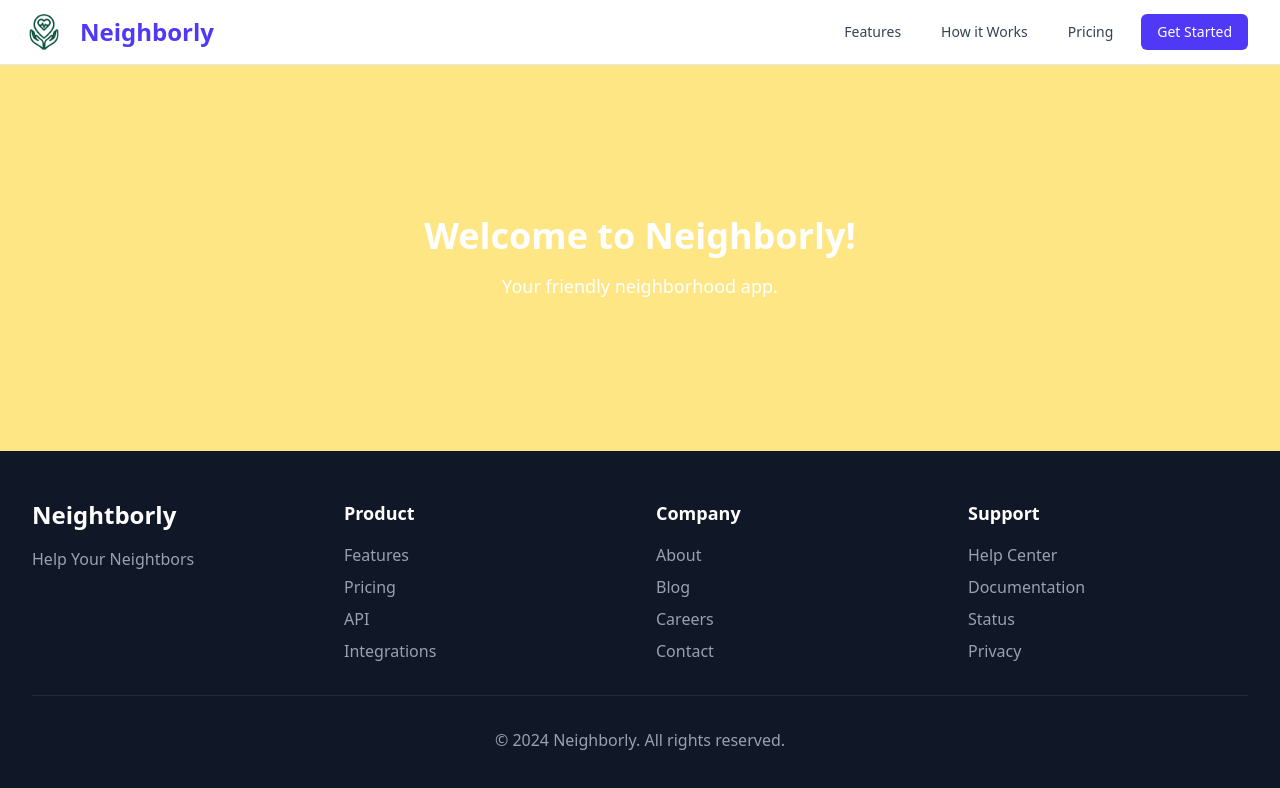
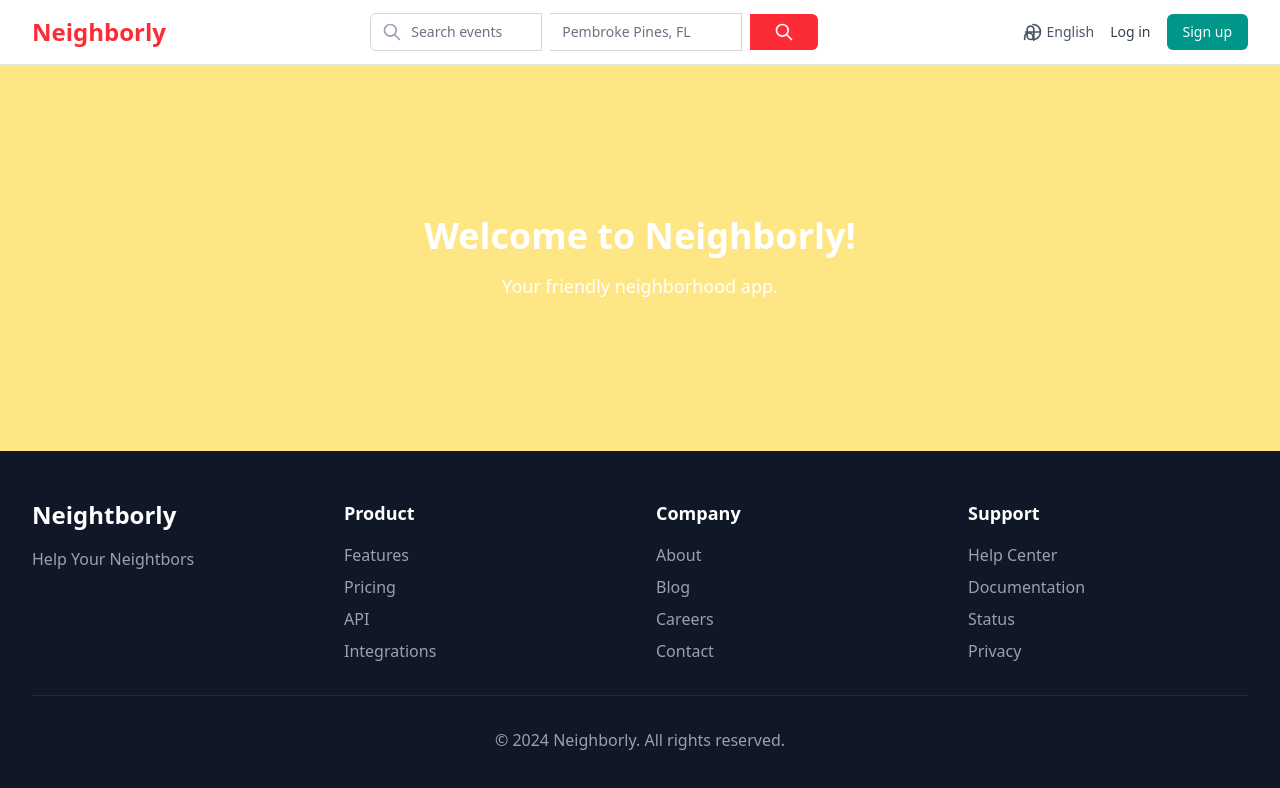
Before and after one commit to alexdreyesz/Neighborly, a React (Vite) app in the folder frontend/: page / in a window 1280 px wide. Shown: the top 788 px of the page. Built offline with nearby package versions, Linux system fonts and the light colour scheme.

Commit message:
Improved Scalability

```diff
--- a/frontend/src/App.tsx
+++ b/frontend/src/App.tsx
@@ -1,19 +1,17 @@
-import Header from './components/Header.tsx'
-import Footer from './components/Footer.tsx'
+import { BrowserRouter, Routes, Route } from "react-router-dom"
+import { Landing, UserProfile, Onboarding  } from "./pages"
+import PagesURL from "./router/routes"
 
 function App() {
 
   return (
-    <div className="h-screen w-screen flex flex-col overflow-auto">
-      <Header />
-
-      <div className="h-600 bg-amber-200 flex flex-col justify-center items-center space-y-4">
-        <h1 className="text-4xl font-bold text-white">Welcome to Neighborly!</h1>
-        <p className="text-lg text-white">Your friendly neighborhood app.</p>
-      </div>
-
-      <Footer />
-    </div>
+    <BrowserRouter>
+      <Routes>
+        <Route path={PagesURL.Landing} element={<Landing />} />
+        <Route path={PagesURL.Onboarding} element={<Onboarding />} />
+        <Route path={PagesURL.UserProfile} element={<UserProfile />} />
+      </Routes>
+    </BrowserRouter>
   )
 }
 
--- a/frontend/src/components/Header.tsx
+++ b/frontend/src/components/Header.tsx
@@ -1,38 +1,65 @@
-import Logo from '../../src/assets/icons/logo.png';
+
 
 export default function Navbar() {
     return (
-        <nav className="bg-white/80 backdrop-blur-md border-b border-gray-200 sticky top-0 z-50">
-            {/* Navbar Container */}
+        <nav className="bg-white border-b border-gray-200 sticky top-0 z-50">
             <div className="max-w-7xl mx-auto px-4 sm:px-6 lg:px-8">
                 <div className="flex justify-between items-center h-16">
                     {/* Logo */}
-                    <div className="flex items-center justify-center">
-                        {/* Logo Image */}
-                        <div className="flex-shrink-0 relative right-3">
-                            <img src={Logo} alt="QtrackeR Logo" className="h-12 w-12" />
-                        </div>
-
-                        {/* Logo Text */}
+                    <div className="flex items-center">
                         <div className="flex-shrink-0">
-                            <h1 className="text-2xl font-bold text-indigo-600">Neighborly</h1>
+                            <h1 className="text-2xl font-bold text-red-500">Neighborly</h1>
                         </div>
                     </div>
 
-                    <div className="hidden md:block">
-                        <div className="ml-10 flex items-baseline space-x-4">
-                            <a href="#features" className="text-gray-700 hover:text-indigo-600 px-3 py-2 rounded-md text-sm font-medium transition-colors">Features</a>
-                            <a href="#how-it-works" className="text-gray-700 hover:text-indigo-600 px-3 py-2 rounded-md text-sm font-medium transition-colors">How it Works</a>
-                            <a href="#pricing" className="text-gray-700 hover:text-indigo-600 px-3 py-2 rounded-md text-sm font-medium transition-colors">Pricing</a>
-                            <button className="bg-indigo-600 hover:bg-indigo-700 text-white px-4 py-2 rounded-md text-sm font-medium transition-colors">Get Started</button>
+                    {/* Search and Location Section */}
+                    <div className="flex items-center space-x-2 flex-1 max-w-md mx-8">
+                        {/* Search Input */}
+                        <div className="relative flex-1">
+                            <div className="absolute inset-y-0 left-0 pl-3 flex items-center pointer-events-none">
+                                <svg className="h-5 w-5 text-gray-400" fill="none" viewBox="0 0 24 24" stroke="currentColor">
+                                    <path strokeLinecap="round" strokeLinejoin="round" strokeWidth={2} d="M21 21l-6-6m2-5a7 7 0 11-14 0 7 7 0 0114 0z" />
+                                </svg>
+                            </div>
+                            <input
+                                type="text"
+                                placeholder="Search events"
+                                className="block w-full pl-10 pr-3 py-2 border border-gray-300 rounded-l-md leading-5 bg-white placeholder-gray-500 focus:outline-none focus:placeholder-gray-400 focus:ring-1 focus:ring-red-500 focus:border-red-500 text-sm"
+                            />
                         </div>
+
+                        {/* Location Input */}
+                        <div className="relative">
+                            <input
+                                type="text"
+                                placeholder="Pembroke Pines, FL"
+                                className="block w-48 px-3 py-2 border-t border-b border-r border-gray-300 leading-5 bg-white placeholder-gray-500 focus:outline-none focus:placeholder-gray-400 focus:ring-1 focus:ring-red-500 focus:border-red-500 text-sm"
+                            />
+                        </div>
+
+                        {/* Search Button */}
+                        <button className="bg-red-500 hover:bg-red-600 text-white px-6 py-2 rounded-r-md text-sm font-medium transition-colors">
+                            <svg className="h-5 w-5" fill="none" viewBox="0 0 24 24" stroke="currentColor">
+                                <path strokeLinecap="round" strokeLinejoin="round" strokeWidth={2} d="M21 21l-6-6m2-5a7 7 0 11-14 0 7 7 0 0114 0z" />
+                            </svg>
+                        </button>
                     </div>
 
-                    <div className="md:hidden">
-                        <button className="text-gray-700 hover:text-indigo-600">
-                            <svg className="h-6 w-6" fill="none" viewBox="0 0 24 24" stroke="currentColor">
-                                <path strokeLinecap="round" strokeLinejoin="round" strokeWidth={2} d="M4 6h16M4 12h16M4 18h16" />
+                    {/* Right Navigation */}
+                    <div className="flex items-center space-x-4">
+                        <div className="hidden md:flex items-center space-x-1">
+                            <svg className="h-5 w-5 text-gray-600" fill="none" viewBox="0 0 24 24" stroke="currentColor">
+                                <path strokeLinecap="round" strokeLinejoin="round" strokeWidth={2} d="M21 12a9 9 0 01-9 9m9-9a9 9 0 00-9-9m9 9H3m9 9v-3a5 5 0 00-10 0v3m11 1V9a4 4 0 00-8 0v8a4 4 0 008 0z" />
                             </svg>
+                            <span className="text-sm text-gray-600">English</span>
+                        </div>
+
+                        <a href="#login" className="text-gray-700 hover:text-gray-900 text-sm font-medium">
+                            Log in
+                        </a>
+
+                        <button className="bg-teal-600 hover:bg-teal-700 text-white px-4 py-2 rounded-md text-sm font-medium transition-colors">
+                            Sign up
                         </button>
                     </div>
                 </div>
--- /dev/null
+++ b/frontend/src/pages/Landing/Landing.tsx
@@ -0,0 +1,20 @@
+import Header from '../../components/Header.tsx'
+import Footer from '../../components/Footer.tsx'
+
+function Landing() {
+
+  return (
+    <div className="h-screen w-screen flex flex-col overflow-auto">
+      <Header />
+
+      <div className="h-600 bg-amber-200 flex flex-col justify-center items-center space-y-4">
+        <h1 className="text-4xl font-bold text-white">Welcome to Neighborly!</h1>
+        <p className="text-lg text-white">Your friendly neighborhood app.</p>
+      </div>
+
+      <Footer />
+    </div>
+  )
+}
+
+export default Landing
--- /dev/null
+++ b/frontend/src/pages/Onboarding/Onboarding.tsx
@@ -0,0 +1,20 @@
+import Header from '../../components/Header.tsx'
+import Footer from '../../components/Footer.tsx'
+
+function Onboarding() {
+
+  return (
+    <div className="h-screen w-screen flex flex-col overflow-auto">
+      <Header />
+
+      <div className="h-600 bg-amber-200 flex flex-col justify-center items-center space-y-4">
+        <h1 className="text-4xl font-bold text-white">Welcome to Neighborly!</h1>
+        <p className="text-lg text-white">Your friendly neighborhood app.</p>
+      </div>
+
+      <Footer />
+    </div>
+  )
+}
+
+export default Onboarding
--- /dev/null
+++ b/frontend/src/pages/UserProfile/UserProfile.tsx
@@ -0,0 +1,20 @@
+import Header from '../../components/Header.tsx'
+import Footer from '../../components/Footer.tsx'
+
+function UserProfile() {
+
+  return (
+    <div className="h-screen w-screen flex flex-col overflow-auto">
+      <Header />
+
+      <div className="h-600 bg-amber-200 flex flex-col justify-center items-center space-y-4">
+        <h1 className="text-4xl font-bold text-white">Welcome to Neighborly!</h1>
+        <p className="text-lg text-white">Your friendly neighborhood app.</p>
+      </div>
+
+      <Footer />
+    </div>
+  )
+}
+
+export default UserProfile
--- /dev/null
+++ b/frontend/src/pages/index.ts
@@ -0,0 +1,3 @@
+export { default as Landing } from './Landing/Landing.tsx'
+export { default as Onboarding } from './Onboarding/Onboarding.tsx'
+export { default as UserProfile } from './UserProfile/UserProfile.tsx'
--- /dev/null
+++ b/frontend/src/router/routes.tsx
@@ -0,0 +1,7 @@
+const PagesURL = {
+  Landing: "/",
+  Onboarding: "/onboarding",
+  UserProfile: "/user-profile",
+};
+
+export default PagesURL;
```
Also changed, not shown: frontend/src/assets/icons/logo.png, 1 other file (tests, documents, lock files or other folders).
